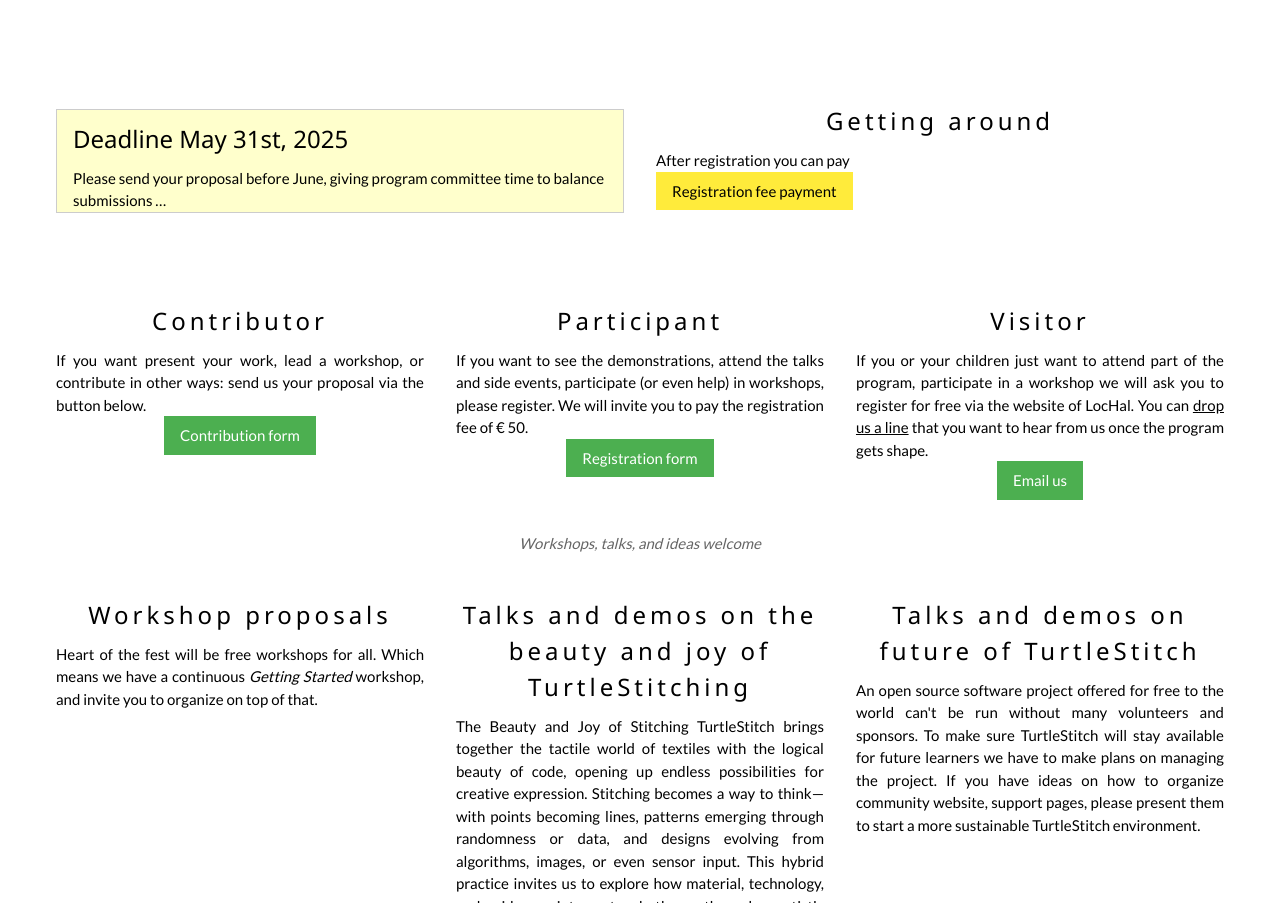
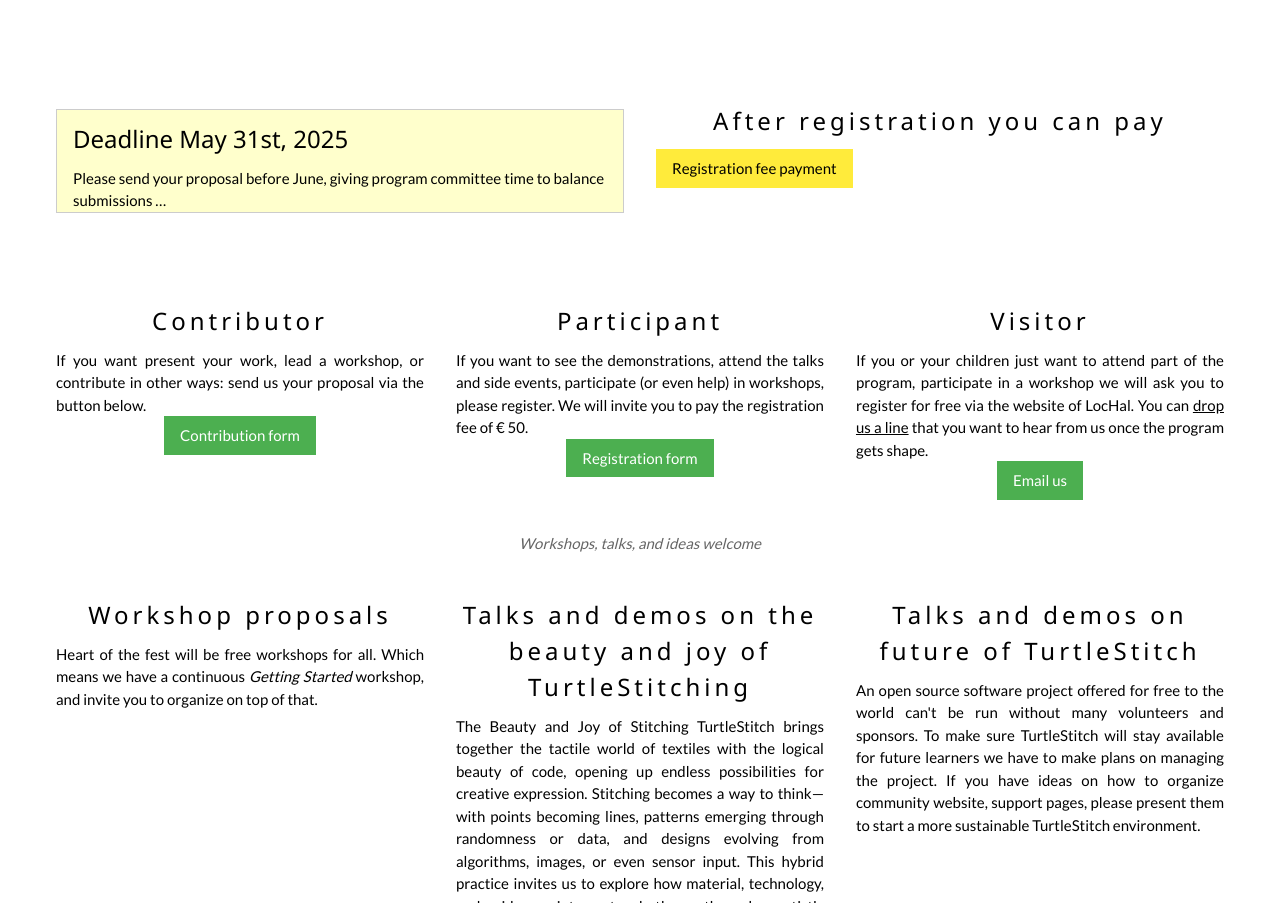
Before and after one commit to xota/turtlestitch10, a plain HTML site: page index.html in a window 1280 px wide. Shown: the part 1697-2600 px from the top of the page. Drawn offline with nearby package versions, Linux system fonts and the light colour scheme.

Commit message:
moving payment button

```diff
--- a/index.html
+++ b/index.html
@@ -151,9 +151,8 @@ body {font-family: "Lato", sans-serif}
     </div>
       </div>
       <div class="w3-half w3-container">
-        <h3 class="w3-wide w3-center">Getting around</h3>
-        <p class="w3-justify">After registration you can pay </p>
-        <a href="https://www.paypal.com/ncp/payment/YMK56F5Q3B49N" class="w3-button w3-yellow" title="Fee payment button" target="blank">Registration fee payment</a>
+        <h3 class="w3-wide w3-center">After registration you can pay </h3>
+        <p class="w3-justify"><a href="https://www.paypal.com/ncp/payment/YMK56F5Q3B49N" class="w3-button w3-yellow" title="Fee payment button" target="blank">Registration fee payment</a></p>
       </div>
     </div>
     <div class="w3-row w3-padding-32">
```
